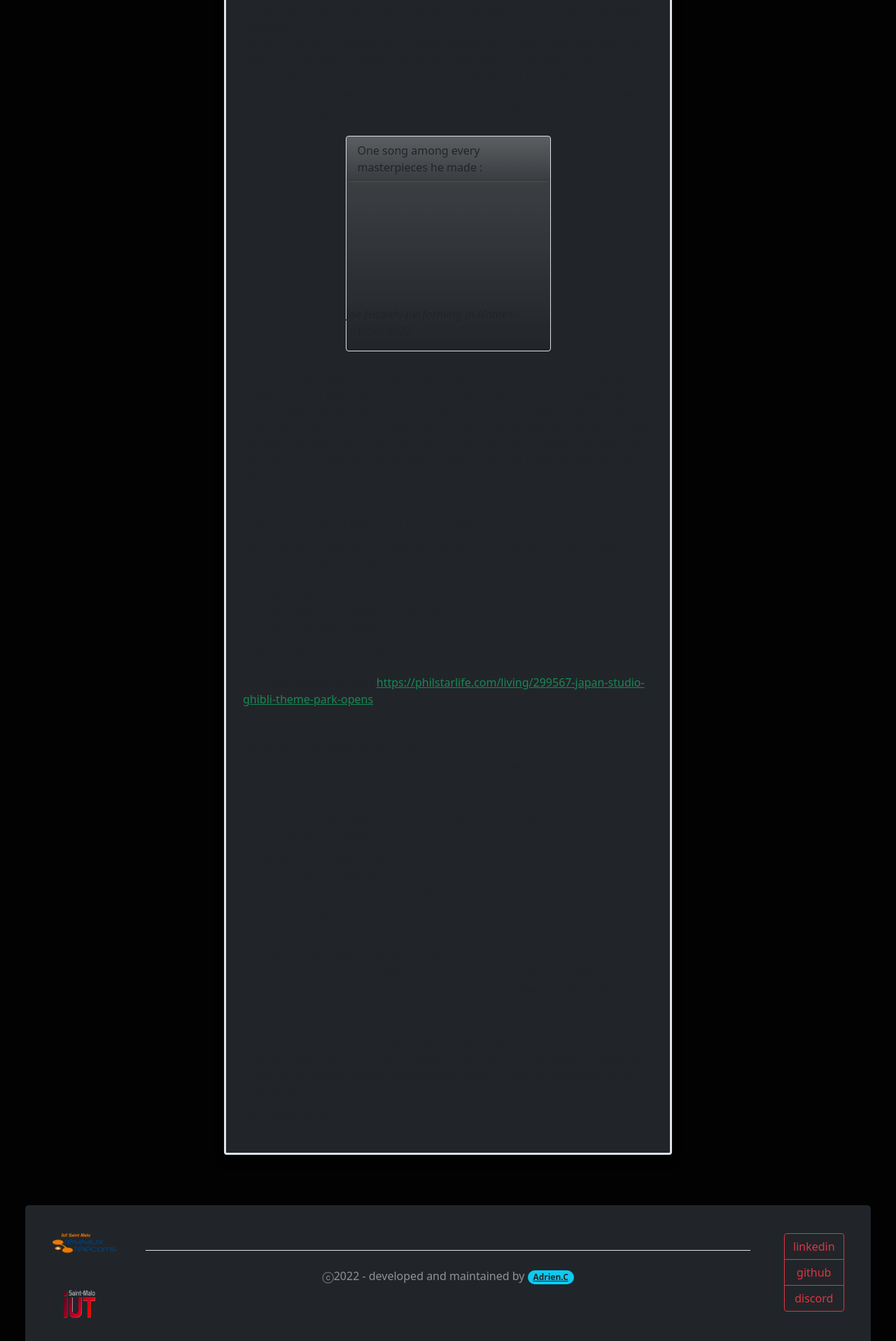
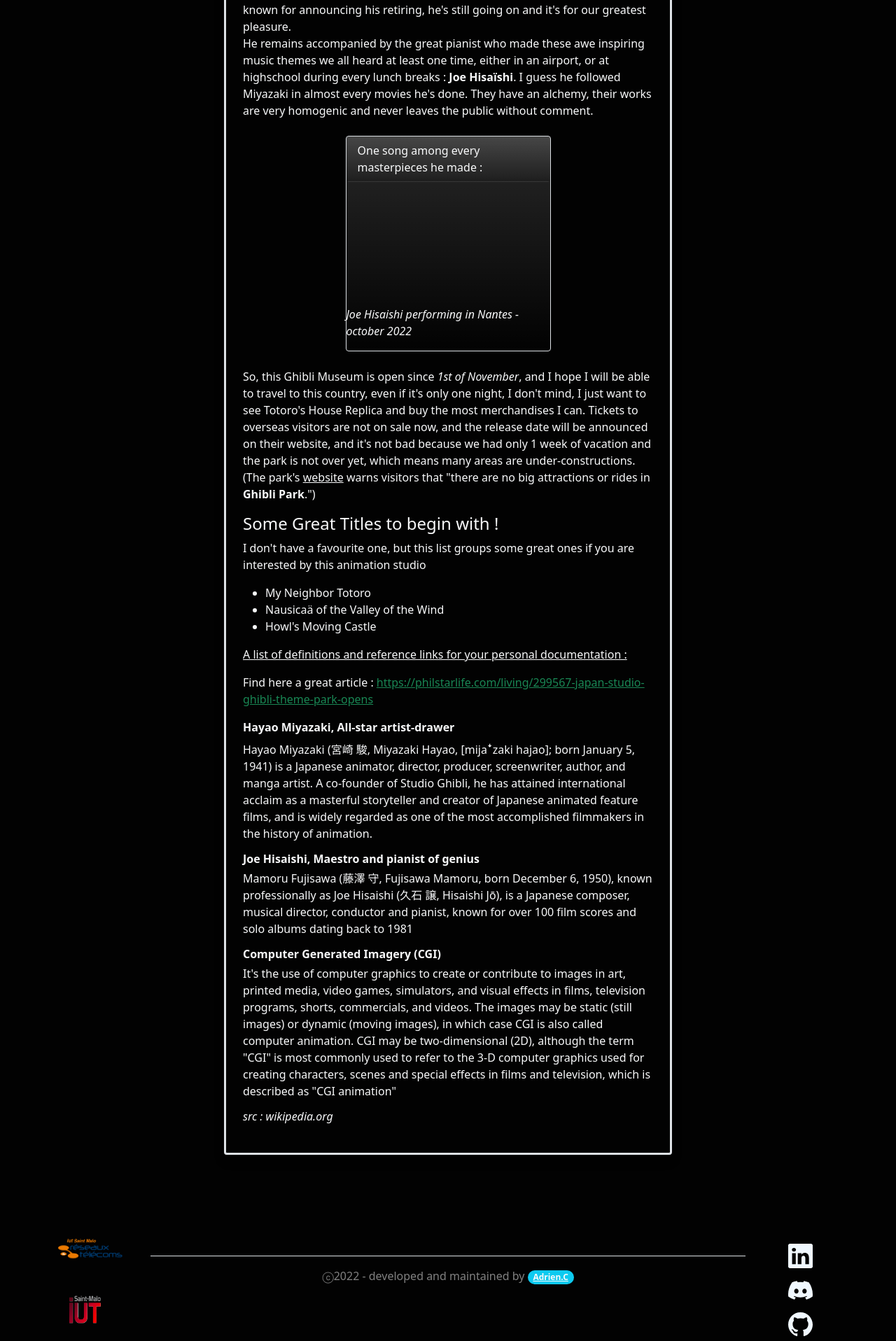
Before and after one commit to dontbqn/dontbqn.github.io, a PHP site: page /blog.html in a window 1280 px wide. Shown: the part 2897-4813 px from the top of the page at 70% size. Run offline with PHP 8.4, Linux system fonts and the light colour scheme; grey boxes are pictures that could not be loaded.

Commit message:
still updating everything

```diff
--- a/blog.html
+++ b/blog.html
@@ -26,12 +26,12 @@
                     <div class="collapse" id="navbarToggleCont">
                         <div id="navigation_bar" class="text-white">
                             <div class="nav nav-pills">
-                                <li class="nav-item"> <a class="nav-link link-light" href="index.html">Accueil</a></li>
-                                <li class="nav-item"><a class="nav-link link-light"  href="timeline.html">CV</a></li>
-                                <li class="nav-item"><a class="nav-link link-light" href="curriculumvitae.html">Timeline</a></li>
-                                <li class="nav-item dropdown">
-                                    <a class="nav-link dropdown-toggle link-light" data-bs-toggle="dropdown" href="#">Autres</a>
-                                    <ul class="dropdown-menu bg-dark bg-gradient">
+                                <li class="nav-item"> <a class="nav-link link-dark" href="index.html">Accueil</a></li>
+                                <li class="nav-item"><a class="nav-link link-dark"  href="timeline.html">CV</a></li>
+                                <li class="nav-item"><a class="nav-link link-dark" href="curriculumvitae.html">Timeline</a></li>
+                                <li class="nav-item dropdown dropend">
+                                    <a class="nav-link dropdown-toggle link-dark" data-bs-toggle="dropdown" href="#">Autres</a>
+                                    <ul class="droppy dropdown-menu bg-transparent rounded-bottom rounded-end rounded-start rounded-3">
                                         <li><a class="dropdown-item text-decoration-none" href="blog.html">Blog</a></li>
                                         <li><a class="dropdown-item text-decoration-none" href="contacts.html">Contact</a></li>
 
@@ -85,11 +85,11 @@
         <!------------------------------------------------ Articles du blog ------------------------------------------------------------->
 
         <div class="jumbotron" id="skyblog_jumbo">
-            <h1 class="display-5 mx-3">Articles</h1>
+            <h1 class="display-5 mx-3 text-muted">Articles</h1>
             <hr class="my-4">
         </div>
 
-        <article class="container bg-dark border border-4 rounded-3 shadow my-5 p-4 col-lg-6">
+        <article class="container bg-transparent border border-4 rounded-3 shadow my-5 p-4 col-lg-6 text-light">
             <h2 class="blog-post-title mb-1">Blog #2</h2>
             <img src="img/flagmalo.fr.ico" width="150px" height="150px" class="float-end mx-5">
             <p class="blog-post-meta">November 26, 2022 by <a href="contacts.html" class="badge rounded-pill bg-info text-dark">Adrien.C</a></p>
@@ -133,7 +133,7 @@
             <aside class="fst-italic fw-lighter">src : flagmalo.fr/editions</aside>
         </article>
 
-        <article class="container bg-dark border border-3 rounded-2 shadow my-5 p-4 col-lg-6">
+        <article class="container border border-3 rounded-2 text-light shadow my-5 p-4 col-lg-6">
             <h2 class="blog-post-title mb-1">Blog #1</h2>
             <img src="img/studioghibli.png" width="220px" height="140px" class="float-end mb-1 mx-5">
             <p class="blog-post-meta">November 21, 2022 by <a href="contacts.html" class="badge rounded-pill bg-info text-dark">Adrien.C</a></p>
@@ -191,7 +191,7 @@
 
                 <strong>Joe Hisaïshi</strong>. I guess he followed Miyazaki in almost every movies he's done. They have an alchemy, their works are very homogenic and never leaves the public without comment.
             </p>
-                <div class="col-lg-6 card bg-dark bg-gradient border my-4 mx-auto">
+                <div class="col-lg-6 card bg-transparent bg-gradient border my-4 mx-auto">
                     <div class="card-header d-inline bg-gradient rounded-bottom">One song among every masterpieces he made :</div>
                     <div class="card-body ratio ratio-16x9">
                         <iframe class="p-2" src="https://www.youtube-nocookie.com/embed/hsbFHkK3s9o?controls=0&amp;start=31" title="Orchestre Joe Hisaishi Nantes" allow="accelerometer; autoplay; clipboard-write; encrypted-media; gyroscope; picture-in-picture;" allowfullscreen></iframe>
@@ -244,7 +244,7 @@
                 <div class="toast-header">
                     <img src="img/philbert.ico" class="rounded me-2" width="27px" height="27px">
                     <h5><strong class="me-auto badge text-dark text-wrap">Vous avez repéré une erreur ?</strong></h5>
-                    <button type="button" class="btn-close ps-4" data-bs-dismiss="toast" aria-label="Close"></button>
+                    <button type="button" class="shadow-none btn-close ps-4" data-bs-dismiss="toast" aria-label="Close"></button>
                 </div>
                 <div class="toast-body text-dark lh-lg">
                     Contactez-moi sur discord : <span class="d-inline link-danger">@dontbqn#5213</span>
@@ -253,8 +253,8 @@
         </div>
 
         <!--------------------------------------------- Pied de page --------------------------------------------------->
-        <footer class="footer px-5 pt-4">
-            <div class="row p-3 bg-dark text-white rounded-3">
+        <footer class="footer px-5 pt-4 rounded-3">
+            <div class="row p-4 rounded bg-transparent text-white">
                 <div class="d-sm-flex justify-content-between">
                     <div class="col-sm-1 d-none d-sm-none d-md-block"> <!--Hidden on small pages-->
                         <a href="https://iut-stmalo.univ-rennes1.fr/">
@@ -266,15 +266,30 @@
 
                     </div>
                     <div class="col-xl">
-                        <div class="copyright border-top text-center m-5 py-4">
-                            <p class="text-white-50">ⓒ2022 - developed and maintained by <a href="contacts.html" class="badge rounded-pill bg-info text-dark">Adrien.C</a></p>
+                        <div class="copyright border-top text-center m-5 py-3">
+                            <p class="text-white-50">ⓒ2022 - developed and maintained by <a href="contacts.html" class="badge rounded-pill bg-info text-light">Adrien.C</a></p>
                         </div>
                     </div>
                     <div class="col-sm-1 d-none d-sm-none d-md-block"> <!--Hidden on small pages-->
                         <div class="btn-group-vertical my-4">
-                            <a role="button" class="btn btn-group-item btn-group-item-action btn-outline-danger" name="btn-rs" href="https://www.linkedin.com/in/adriencrico" target="_blank">linkedin</a>
-                            <a role="button" class="btn btn-group-item btn-group-item-action btn-outline-danger" name="btn-rs" href="https://github.com/dontbqn" target="_blank">github</a>
-                            <a role="button" class="btn btn-group-item btn-group-item-action btn-outline-danger" name="btn-rs" href="contacts.html" target="_blank">discord</a>
+                            <div class="col">
+                                <a class="btn logo shadow-none" href="https://www.linkedin.com/in/adriencrico" target="_blank"><svg xmlns="http://www.w3.org/2000/svg" width="35" height="35" fill="currentColor" class="bi bi-linkedin" viewBox="0 0 16 16">
+                                    <path d="M0 1.146C0 .513.526 0 1.175 0h13.65C15.474 0 16 .513 16 1.146v13.708c0 .633-.526 1.146-1.175 1.146H1.175C.526 16 0 15.487 0 14.854V1.146zm4.943 12.248V6.169H2.542v7.225h2.401zm-1.2-8.212c.837 0 1.358-.554 1.358-1.248-.015-.709-.52-1.248-1.342-1.248-.822 0-1.359.54-1.359 1.248 0 .694.521 1.248 1.327 1.248h.016zm4.908 8.212V9.359c0-.216.016-.432.08-.586.173-.431.568-.878 1.232-.878.869 0 1.216.662 1.216 1.634v3.865h2.401V9.25c0-2.22-1.184-3.252-2.764-3.252-1.274 0-1.845.7-2.165 1.193v.025h-.016a5.54 5.54 0 0 1 .016-.025V6.169h-2.4c.03.678 0 7.225 0 7.225h2.4z"/>
+                                  </svg>
+                                </a>
+                            </div>
+                            <div class="col">
+                                  <a class="btn logo shadow-none" href="contacts.html" target="_blank"><svg xmlns="http://www.w3.org/2000/svg" width="35" height="35" fill="currentColor" class="bi bi-discord" viewBox="0 0 16 16">
+                                    <path d="M13.545 2.907a13.227 13.227 0 0 0-3.257-1.011.05.05 0 0 0-.052.025c-.141.25-.297.577-.406.833a12.19 12.19 0 0 0-3.658 0 8.258 8.258 0 0 0-.412-.833.051.051 0 0 0-.052-.025c-1.125.194-2.22.534-3.257 1.011a.041.041 0 0 0-.021.018C.356 6.024-.213 9.047.066 12.032c.001.014.01.028.021.037a13.276 13.276 0 0 0 3.995 2.02.05.05 0 0 0 .056-.019c.308-.42.582-.863.818-1.329a.05.05 0 0 0-.01-.059.051.051 0 0 0-.018-.011 8.875 8.875 0 0 1-1.248-.595.05.05 0 0 1-.02-.066.051.051 0 0 1 .015-.019c.084-.063.168-.129.248-.195a.05.05 0 0 1 .051-.007c2.619 1.196 5.454 1.196 8.041 0a.052.052 0 0 1 .053.007c.08.066.164.132.248.195a.051.051 0 0 1-.004.085 8.254 8.254 0 0 1-1.249.594.05.05 0 0 0-.03.03.052.052 0 0 0 .003.041c.24.465.515.909.817 1.329a.05.05 0 0 0 .056.019 13.235 13.235 0 0 0 4.001-2.02.049.049 0 0 0 .021-.037c.334-3.451-.559-6.449-2.366-9.106a.034.034 0 0 0-.02-.019Zm-8.198 7.307c-.789 0-1.438-.724-1.438-1.612 0-.889.637-1.613 1.438-1.613.807 0 1.45.73 1.438 1.613 0 .888-.637 1.612-1.438 1.612Zm5.316 0c-.788 0-1.438-.724-1.438-1.612 0-.889.637-1.613 1.438-1.613.807 0 1.451.73 1.438 1.613 0 .888-.631 1.612-1.438 1.612Z"/>
+                                  </svg>
+                                </a>
+                            </div>
+                            <div class="col">
+                                <a class="btn logo shadow-none" href="https://github.com/dontbqn" target="_blank"><svg xmlns="http://www.w3.org/2000/svg" width="35" height="35" fill="currentColor" class="bi bi-github" viewBox="0 0 16 16">
+                                    <path d="M8 0C3.58 0 0 3.58 0 8c0 3.54 2.29 6.53 5.47 7.59.4.07.55-.17.55-.38 0-.19-.01-.82-.01-1.49-2.01.37-2.53-.49-2.69-.94-.09-.23-.48-.94-.82-1.13-.28-.15-.68-.52-.01-.53.63-.01 1.08.58 1.23.82.72 1.21 1.87.87 2.33.66.07-.52.28-.87.51-1.07-1.78-.2-3.64-.89-3.64-3.95 0-.87.31-1.59.82-2.15-.08-.2-.36-1.02.08-2.12 0 0 .67-.21 2.2.82.64-.18 1.32-.27 2-.27.68 0 1.36.09 2 .27 1.53-1.04 2.2-.82 2.2-.82.44 1.1.16 1.92.08 2.12.51.56.82 1.27.82 2.15 0 3.07-1.87 3.75-3.65 3.95.29.25.54.73.54 1.48 0 1.07-.01 1.93-.01 2.2 0 .21.15.46.55.38A8.012 8.012 0 0 0 16 8c0-4.42-3.58-8-8-8z"/>
+                                  </svg>
+                                </a>
+                            </div>
                         </div>
                     </div>
                 </div>
--- a/css/style_sheet_1.css
+++ b/css/style_sheet_1.css
@@ -29,6 +29,10 @@
   body{
     background-color: var(--main-bg-color);
   }
+  .wrapper{
+    flex:1;
+  }
+
   header{
     background: linear-gradient(to right, #d3cce3, #e9e4f0);
   }
```
Also changed, not shown: contacts.html (+11 -11 lines), curriculumvitae.html (+6 -5 lines), index.html (+4 -3 lines), timeline.html (+11 -11 lines).
